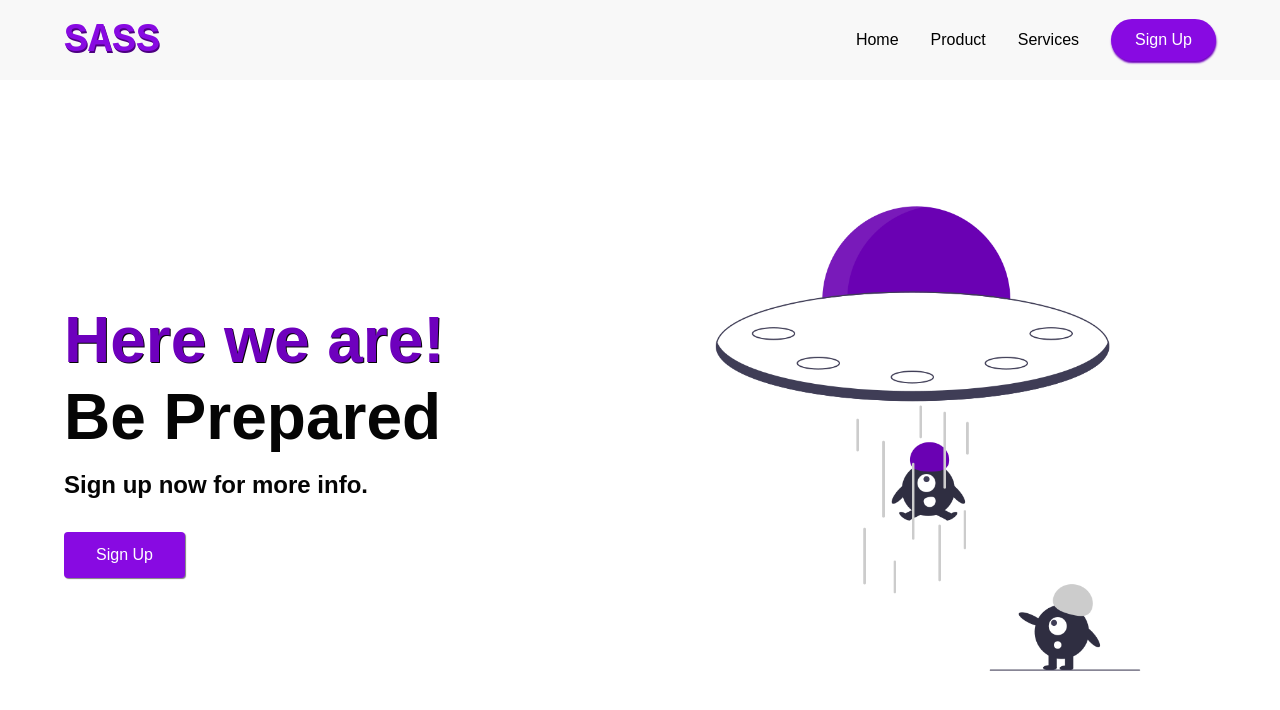
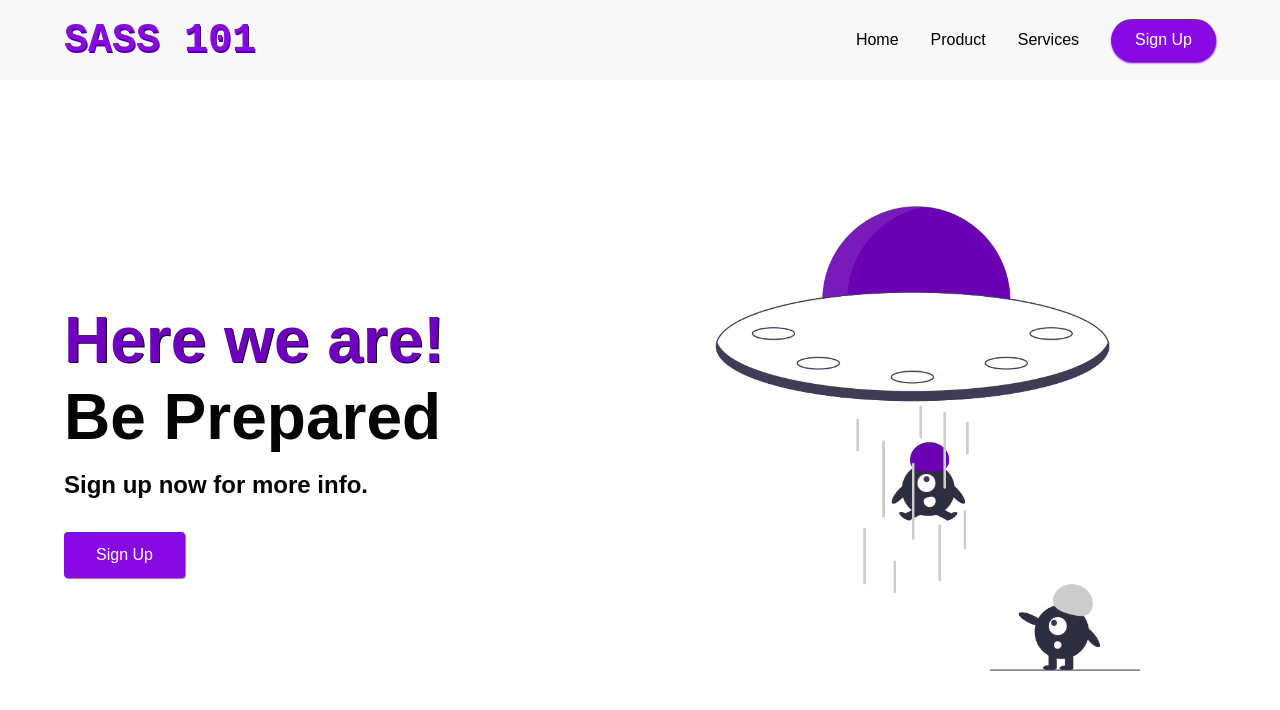
Before and after one commit to remybwuoy/Sass-landing-page, a plain HTML site: page index.html in a window 1280 px wide. Drawn offline with Linux system fonts and the light colour scheme.

Commit message:
index modified

```diff
--- a/index.html
+++ b/index.html
@@ -5,9 +5,7 @@
     <meta http-equiv="X-UA-Compatible" content="IE=edge">
     <meta name="viewport" content="width=device-width, initial-scale=1.0">
     <title>Sass Hero page</title>
-
     <link rel="stylesheet" href="./dist\css\styles.css">
-
     <link rel="stylesheet" href="https://use.fontawesome.com/releases/v5.15.3/css/all.css"
     integrity="sha384-SZXxX4whJ79/gErwcOYf+zWLeJdY/qpuqC4cAa9rOGUstPomtqpuNWT9wdPEn2fk"
      crossorigin="anonymous">
@@ -16,10 +14,9 @@
 
 <!---Navbar-section---->
 <nav class="navbar">
-    <a href="/" class="navbar__logo">SASS</a>
+    <a href="/" class="navbar__logo">SASS 101</a>
     <div class="navbar__bars">
         <i class="fas fa-hamburger"></i>
-
      </div>
 <div class="navbar__menu">
     <a href="/" class="navbar__menu--links">Home</a>
@@ -48,7 +45,5 @@
         </div>
     </div>
     </div>
-
-
 </body>
 </html>
```
